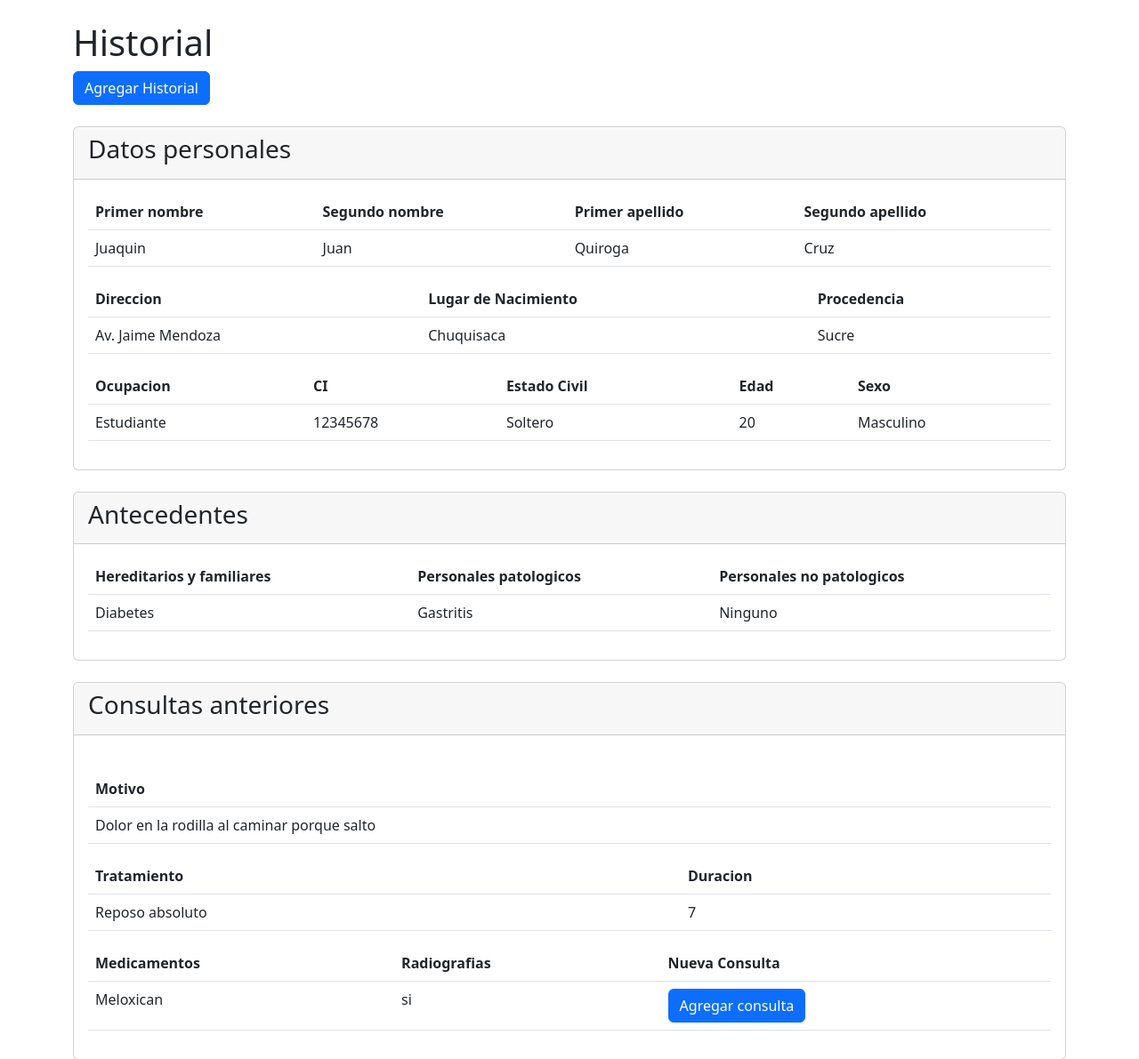
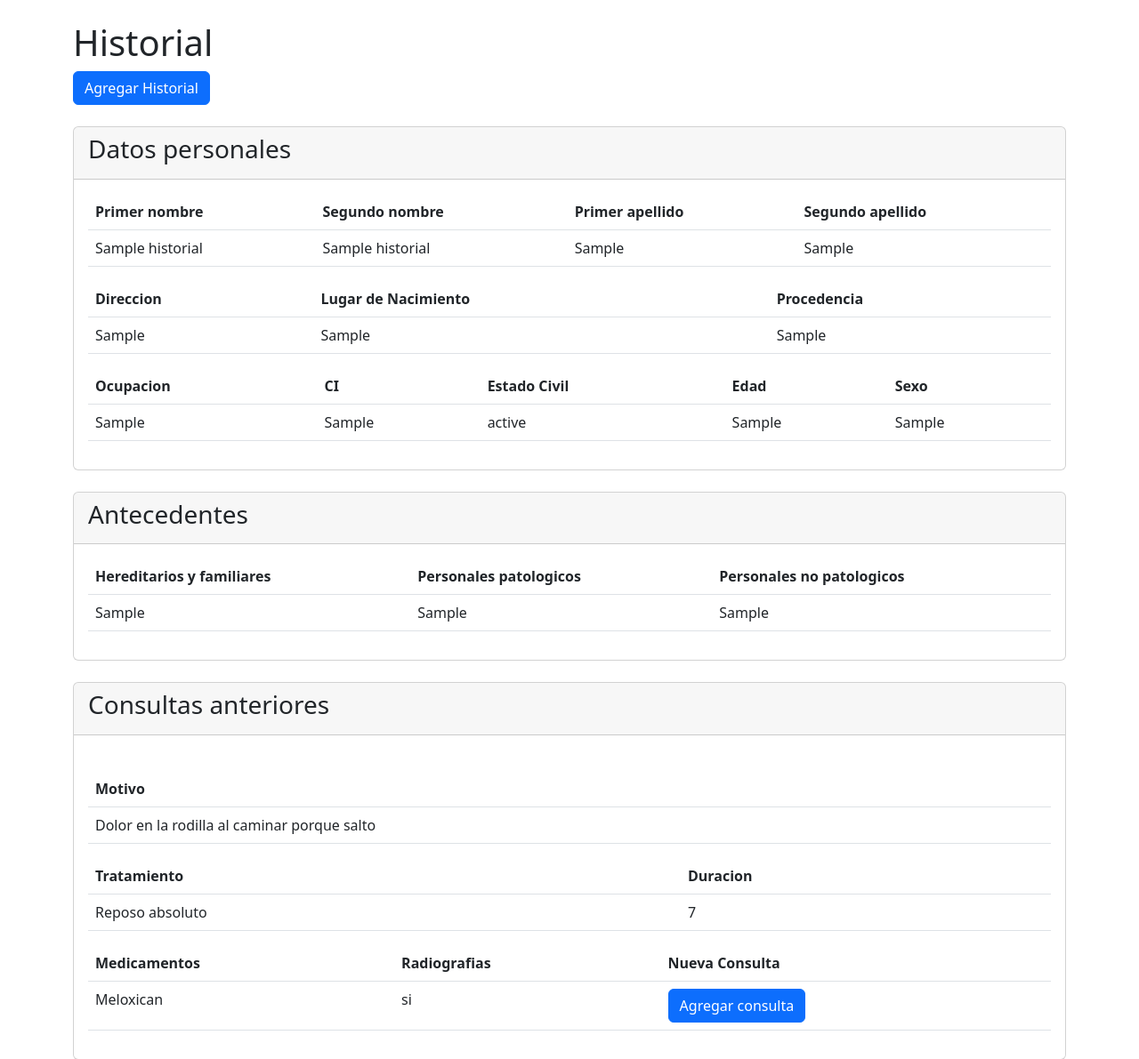
Before and after one commit to cesarvargasL/Clinica, a PHP site: page /Clinica/secciones/historial/index.php?id=1 in a window 1280 px wide. Shown: the part 56-1247 px from the top of the page at 89% size. Run offline with PHP 8.4, Linux system fonts and the light colour scheme; tables that the repository leaves empty or names only in its code hold one stand-in row (values such as "Sample post").

Commit message:
Implementacion de BD

```diff
--- /dev/null
+++ b/secciones/historial/conexion.php
@@ -0,0 +1,5 @@
+<?php
+$con =new mysqli("localhost", "root", "","consultoriofisioterapio");
+if ($con->connect_error)
+ die ("conexion fallada".$con->connect_error);
+?>
--- a/secciones/historial/index.php
+++ b/secciones/historial/index.php
@@ -1,4 +1,16 @@
-<?php include ("../../templates/header.php"); ?>
+<?php
+include ("../../templates/header.php");
+include ("conexion.php");
+
+$id = $_GET['id'];
+
+$sql = "SELECT * FROM historial WHERE id = $id";
+// $sql2 = "SELECT * FROM tabla2";
+
+$resultado = $con->query($sql);
+// $resultado2 = $con->query($sql2);
+?>
+
 
 <br/>
 <h1>Historial</h1>
@@ -30,11 +42,13 @@
             </tr>
         </thead>
         <tbody>
+        <?php while ($row = $resultado->fetch_assoc()) {?>
             <tr class="">
-                <td scope="row">Juaquin</td>
-                <td>Juan</td>
-                <td>Quiroga</td>
-                <td>Cruz</td>
+                <td scope="row"><?php echo $row['primernombre'] ?></td>
+                <td><?php echo $row['segundonombre'] ?></td>
+                <td><?php echo $row['primerapellido'] ?></td>
+                <td><?php echo $row['segundoapellido'] ?></td>
+
             </tr>
         </tbody>
     </table>
@@ -53,10 +67,9 @@
         </thead>
         <tbody>
             <tr class="">
-                <td scope="row">Av. Jaime Mendoza</td>
-
-                <td>Chuquisaca</td>
-                <td>Sucre</td>
+                <td scope="row"><?php echo $row['segundoapellido'] ?></td>
+                <td><?php echo $row['lugardenacimiento'] ?></td>
+                <td><?php echo $row['procedencia'] ?></td>
             </tr>
         </tbody>
     </table>
@@ -76,11 +89,11 @@
         </thead>
         <tbody>
             <tr class="">
-                <td scope="row">Estudiante</td>
-                <td>12345678</td>
-                <td>Soltero</td>
-                <td>20</td>
-                <td>Masculino</td>
+                <td scope="row"><?php echo $row['ocupacion'] ?></td>
+                <td><?php echo $row['ci'] ?></td>
+                <td><?php echo $row['estadocivil'] ?></td>
+                <td><?php echo $row['edad'] ?></td>
+                <td><?php echo $row['sexo'] ?></td>
             </tr>
         </tbody>
     </table>
@@ -110,9 +123,10 @@
         </thead>
         <tbody>
             <tr class="">
-                <td scope="row">Diabetes</td>
-                <td>Gastritis</td>
-                <td>Ninguno</td>
+                <td scope="row"><?php echo $row['hereditariosyfamiliares'] ?></td>
+                <td><?php echo $row['personalespatologicos'] ?></td>
+                <td><?php echo $row['personalesnopatologicos'] ?></td>
+        <?php } ?>
             </tr>
         </tbody>
     </table>
--- /dev/null
+++ b/secciones/pacientes/conexion.php
@@ -0,0 +1,5 @@
+<?php
+$con =new mysqli("localhost", "root", "","consultoriofisioterapio");
+if ($con->connect_error)
+ die ("conexion fallada".$con->connect_error);
+?>
```
Also changed, not shown: secciones/pacientes/index.php (+21 -8 lines).
